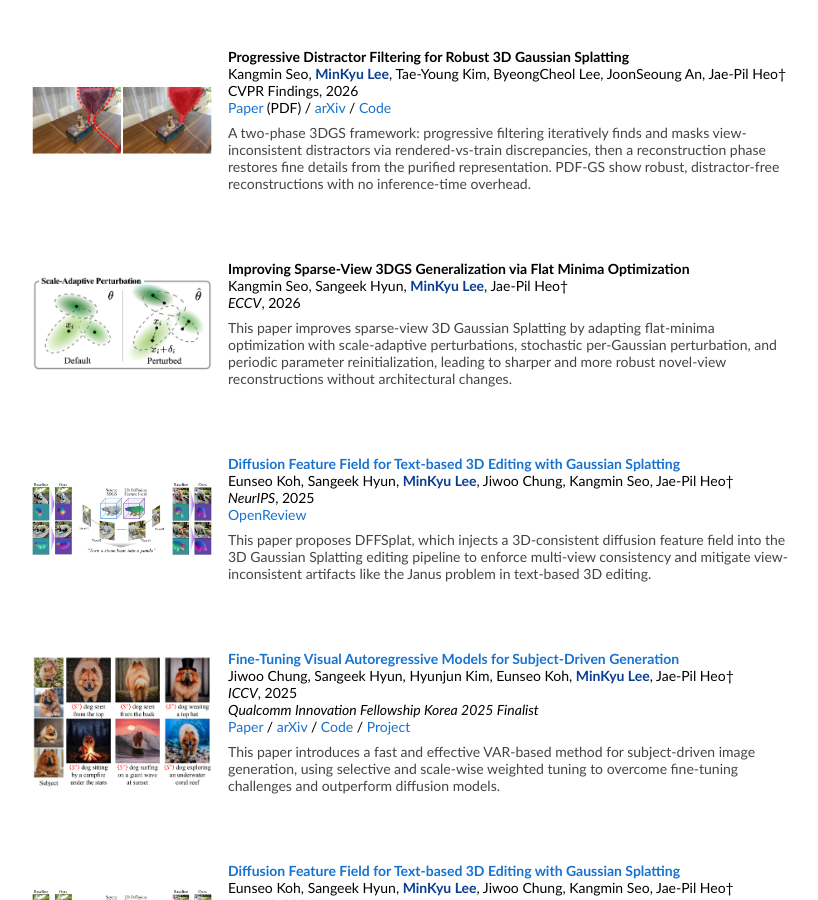
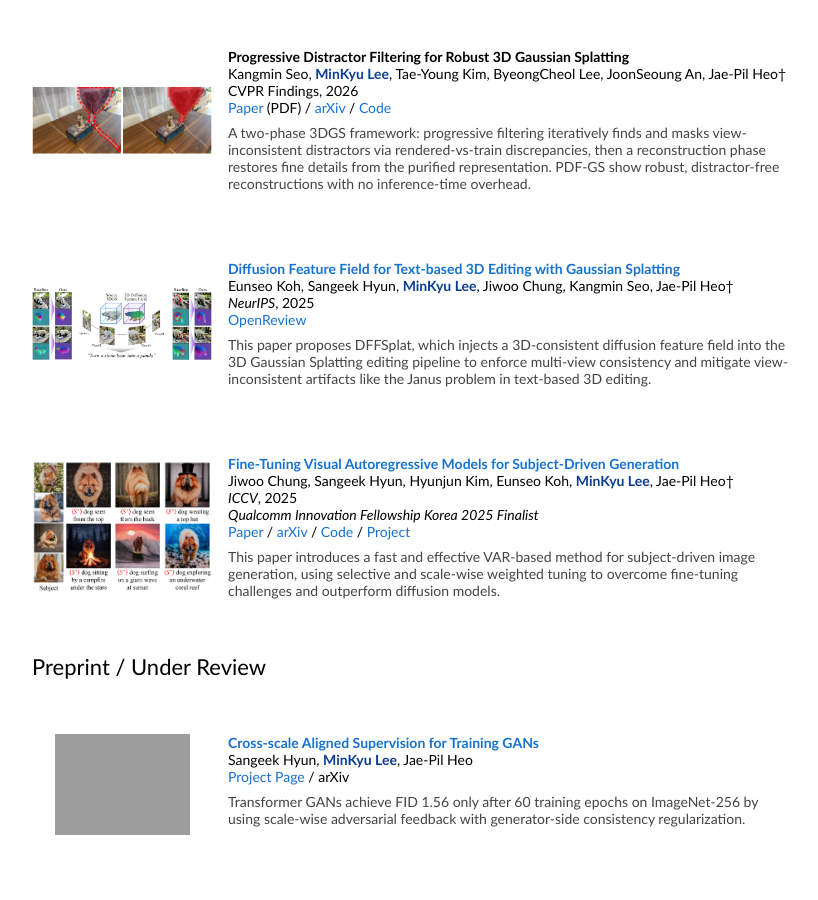
Before and after one commit to 2minkyulee/2minkyulee.github.io, a Jekyll site: the page built from index.md, in a window 1280 px wide and 900 px high, scrolled down 1478 px. Shown: the whole window, without its empty margins (228-1046 px from the left). Built offline with Jekyll 4.4.1, drawn with Linux system fonts in a browser that asks for light colours; some of the changed text lies outside the part shown; grey boxes are pictures that could not be loaded.

Commit message:
Update home.html

```diff
--- a/_layouts/home.html
+++ b/_layouts/home.html
@@ -239,82 +239,6 @@
 
                 <tr>
                   <td style="padding:20px;width:100%;vertical-align:middle">
-                    <div class="pub-card pub-card-first">
-                      <div class="pub-media">
-                        <img src="static/images/UnderReview_SparseView3DGS.png" alt="ECCV 2026 Sparse-View 3DGS thumbnail">
-                      </div>
-                      <div class="pub-body">
-                        <span class="papertitle">Improving Sparse-View 3DGS Generalization via Flat Minima Optimization</span>
-                        <br>
-                        Kangmin Seo, Sangeek Hyun, <span class="author-highlight">MinKyu Lee</span>, Jae-Pil Heo&dagger;
-                        <br>
-                        <em>ECCV</em>, 2026
-                        <p class="paper-summary">
-                          This paper improves sparse-view 3D Gaussian Splatting by adapting flat-minima optimization with scale-adaptive perturbations, stochastic per-Gaussian perturbation, and periodic parameter reinitialization, leading to sharper and more robust novel-view reconstructions without architectural changes.
-                        </p>
-                      </div>
-                    </div>
-                  </td>
-                </tr>
-
-                <tr>
-                  <td style="padding:20px;width:100%;vertical-align:middle">
-                    <div class="pub-card">
-                      <div class="pub-media">
-                        <img src="static/images/NeurIPS2025_Diffusion.png" alt="NeurIPS 2025 Diffusion thumbnail">
-                      </div>
-                      <div class="pub-body">
-                        <a href="https://openreview.net/forum?id=Kf9eNbp4wy">
-                          <span class="papertitle">Diffusion Feature Field for Text-based 3D Editing with Gaussian Splatting</span>
-                        </a>
-                        <br>
-                        Eunseo Koh, Sangeek Hyun, <span class="author-highlight">MinKyu Lee</span>, Jiwoo Chung, Kangmin Seo, Jae-Pil Heo&dagger;
-                        <br>
-                        <em>NeurIPS</em>, 2025
-                        <br>
-                        <a href="https://openreview.net/forum?id=Kf9eNbp4wy">OpenReview</a>
-                        <p class="paper-summary">
-                          This paper proposes DFFSplat, which injects a 3D-consistent diffusion feature field into the 3D Gaussian Splatting editing pipeline to enforce multi-view consistency and mitigate view-inconsistent artifacts like the Janus problem in text-based 3D editing.
-                        </p>
-                      </div>
-                    </div>
-                  </td>
-                </tr>
-
-                <tr>
-                  <td style="padding:20px;width:100%;vertical-align:middle">
-                    <div class="pub-card">
-                      <div class="pub-media">
-                        <img src="static/images/ICCV2025_Fine-Tuning.png" alt="ICCV 2025 Fine-Tuning thumbnail">
-                      </div>
-                      <div class="pub-body">
-                        <a href="https://openaccess.thecvf.com/content/ICCV2025/html/Chung_Fine-Tuning_Visual_Autogressive_Models_for_Subject-Driven_Generation_ICCV_2025_paper.html">
-                          <span class="papertitle">Fine-Tuning Visual Autoregressive Models for Subject-Driven Generation</span>
-                        </a>
-                        <br>
-                        Jiwoo Chung, Sangeek Hyun, Hyunjun Kim, Eunseo Koh, <span class="author-highlight">MinKyu Lee</span>, Jae-Pil Heo&dagger;
-                        <br>
-                        <em>ICCV</em>, 2025
-                        <br>
-                        <em>Qualcomm Innovation Fellowship Korea 2025 Finalist</em>
-                        <br>
-                        <a href="https://openaccess.thecvf.com/content/ICCV2025/html/Chung_Fine-Tuning_Visual_Autogressive_Models_for_Subject-Driven_Generation_ICCV_2025_paper.html">Paper</a>
-                        /
-                        <a href="https://arxiv.org/abs/2504.02612">arXiv</a>
-                        /
-                        <a href="https://github.com/jiwoogit/ARBooth">Code</a>
-                        /
-                        <a href="https://jiwoogit.github.io/ARBooth">Project</a>
-                        <p class="paper-summary">
-                          This paper introduces a fast and effective VAR-based method for subject-driven image generation, using selective and scale-wise weighted tuning to overcome fine-tuning challenges and outperform diffusion models.
-                        </p>
-                      </div>
-                    </div>
-                  </td>
-                </tr>
-
-                <tr>
-                  <td style="padding:20px;width:100%;vertical-align:middle">
                     <div class="pub-card">
                       <div class="pub-media">
                         <img src="static/images/NeurIPS2025_Diffusion.png" alt="NeurIPS 2025 Diffusion thumbnail">
@@ -421,24 +345,6 @@
               </td>
             </tr>
 
-            <tr>
-              <td style="padding:20px;width:100%;vertical-align:middle">
-                <div class="pub-card">
-                  <div class="pub-media">
-                    <img src="static/images/UnderReview_SparseView3DGS.png" alt="Under Review 3DGS thumbnail">
-                  </div>
-                  <div class="pub-body">
-                    <span class="papertitle">Improving Sparse-View 3DGS Generalization via Flat Minima Optimization</span>
-                    <br>
-                    Kangmin Seo, Sangeek Hyun, <span class="author-highlight">MinKyu Lee</span>, Jae-Pil Heo&dagger;
-                    <p class="paper-summary">
-                      This paper improves sparse-view 3D Gaussian Splatting by adapting flat-minima optimization with scale-adaptive perturbations, stochastic per-Gaussian perturbation, and periodic parameter reinitialization, leading to sharper and more robust novel-view reconstructions without architectural changes.
-                    </p>
-                  </div>
-                </div>
-              </td>
-            </tr>
-
           </tbody></table>
           <table style="width:100%;border:0px;border-spacing:0px;border-collapse:separate;margin-right:auto;margin-left:auto;"><tbody>
             <tr>
```
